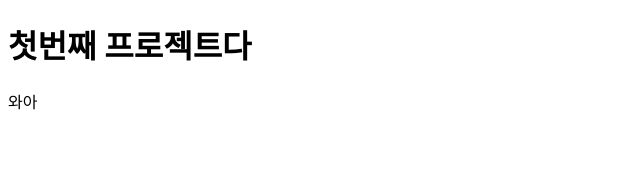
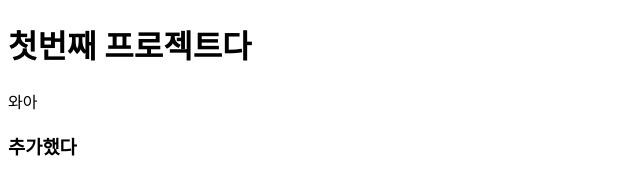
Before and after one commit to tailwind077/nn-first-project, a plain HTML site: page index.html in a window 1280 px wide. Shown: the whole page, without its empty margins (0-640 px from the left). Drawn offline with Linux system fonts and the light colour scheme.

Commit message:
second commit

```diff
--- a/index.html
+++ b/index.html
@@ -10,5 +10,6 @@
   <body>
     <h1>첫번째 프로젝트다</h1>
     <p>와아</p>
+    <h3>추가했다</h3>
   </body>
 </html>
```
